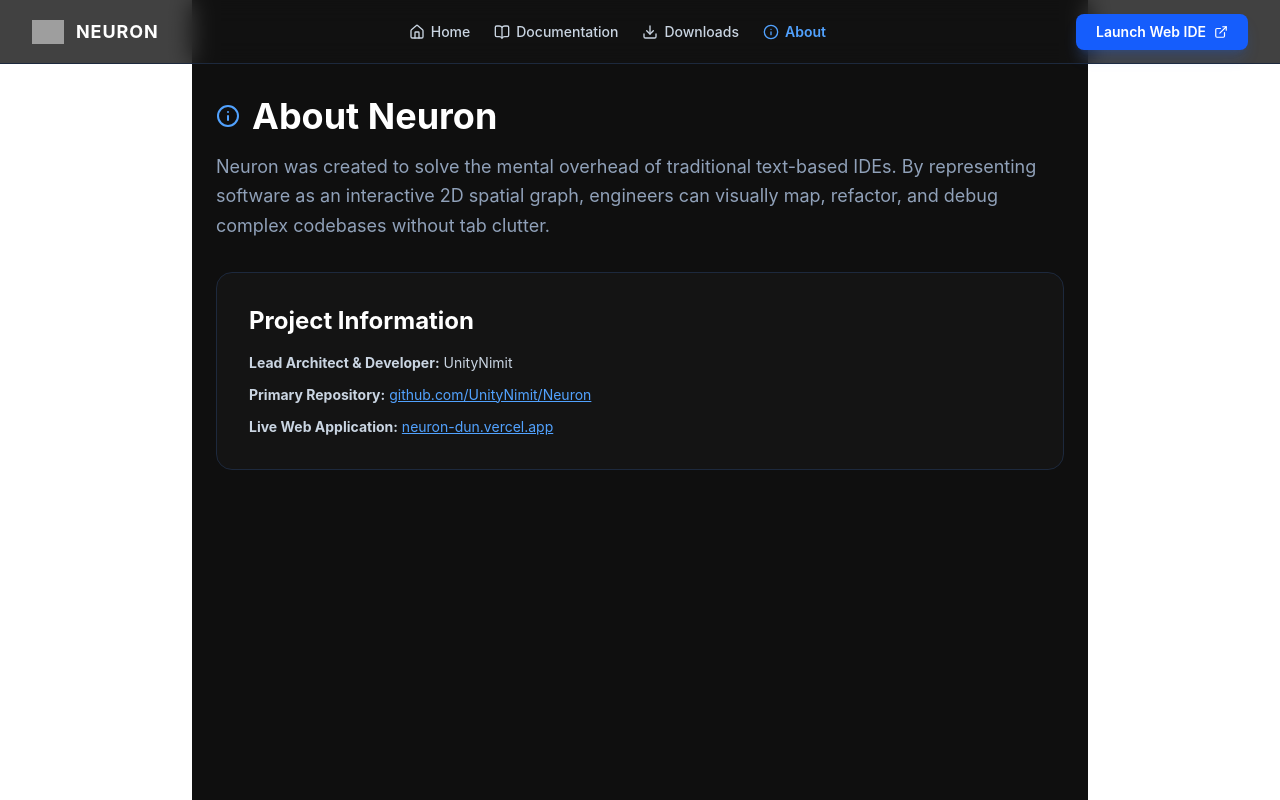
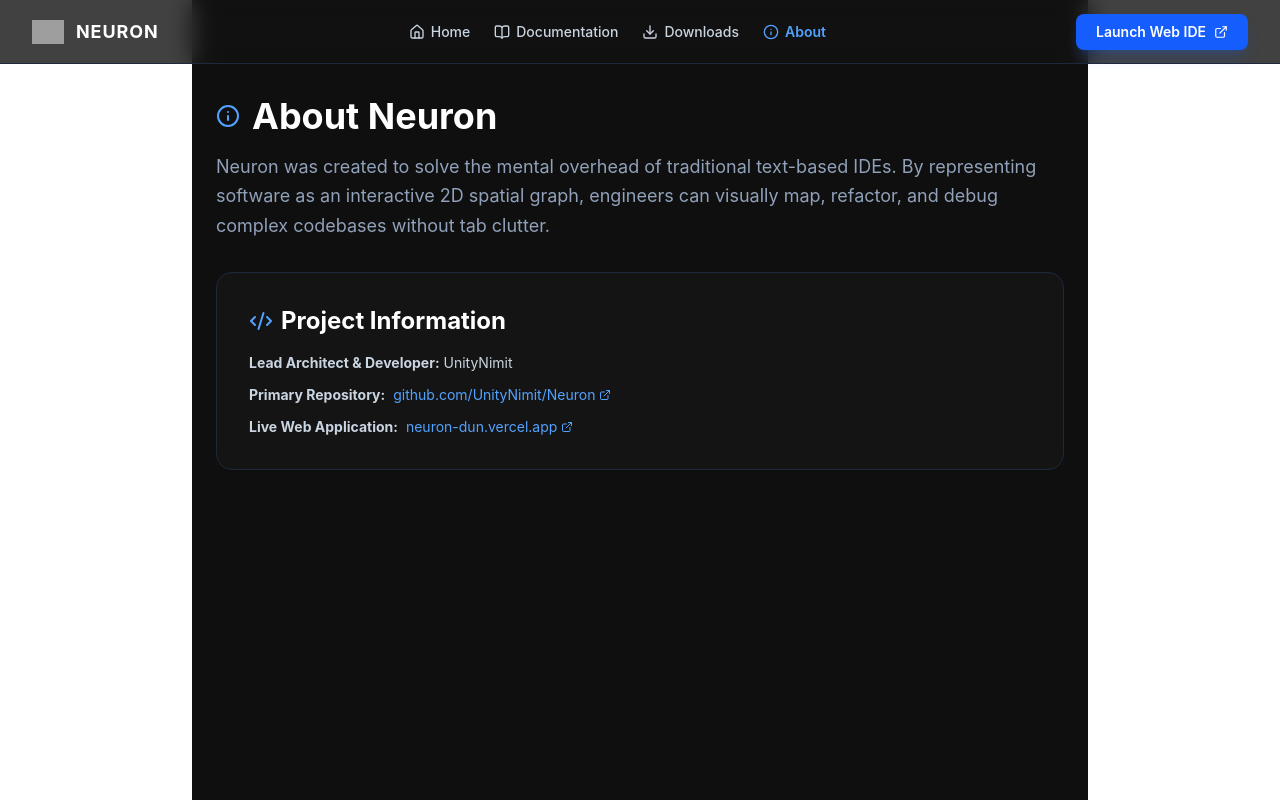
Before and after one commit to UnityNimit/Neuron-Website, a React (Vite) app: page /about in a window 1280 px wide. Built offline with nearby package versions, Linux system fonts and the light colour scheme; grey boxes are pictures that could not be loaded.

Commit message:
Fix lucide-react Github icon import error for Vercel build

```diff
--- a/src/pages/About.jsx
+++ b/src/pages/About.jsx
@@ -1,5 +1,6 @@
+// src/pages/About.jsx
 import React from 'react';
-import { Info, Github } from 'lucide-react';
+import { Info, Code2, ExternalLink } from 'lucide-react';
 
 export default function About() {
   return (
@@ -12,11 +13,23 @@
       </p>
 
       <div className="bg-[#141414] border border-slate-800 p-8 rounded-2xl mb-8">
-        <h2 className="text-2xl font-bold text-white mb-4">Project Information</h2>
+        <h2 className="text-2xl font-bold text-white mb-4 flex items-center gap-2">
+          <Code2 className="text-blue-400" /> Project Information
+        </h2>
         <div className="space-y-3 text-slate-300 text-sm">
           <p><strong>Lead Architect & Developer:</strong> UnityNimit</p>
-          <p><strong>Primary Repository:</strong> <a href="https://github.com/UnityNimit/Neuron" target="_blank" rel="noreferrer" className="text-blue-400 underline">github.com/UnityNimit/Neuron</a></p>
-          <p><strong>Live Web Application:</strong> <a href="https://neuron-dun.vercel.app" target="_blank" rel="noreferrer" className="text-blue-400 underline">neuron-dun.vercel.app</a></p>
+          <p className="flex items-center gap-2">
+            <strong>Primary Repository:</strong>
+            <a href="https://github.com/UnityNimit/Neuron" target="_blank" rel="noreferrer" className="text-blue-400 hover:underline flex items-center gap-1">
+              github.com/UnityNimit/Neuron <ExternalLink size={12} />
+            </a>
+          </p>
+          <p className="flex items-center gap-2">
+            <strong>Live Web Application:</strong>
+            <a href="https://neuron-dun.vercel.app" target="_blank" rel="noreferrer" className="text-blue-400 hover:underline flex items-center gap-1">
+              neuron-dun.vercel.app <ExternalLink size={12} />
+            </a>
+          </p>
         </div>
       </div>
     </div>
```
